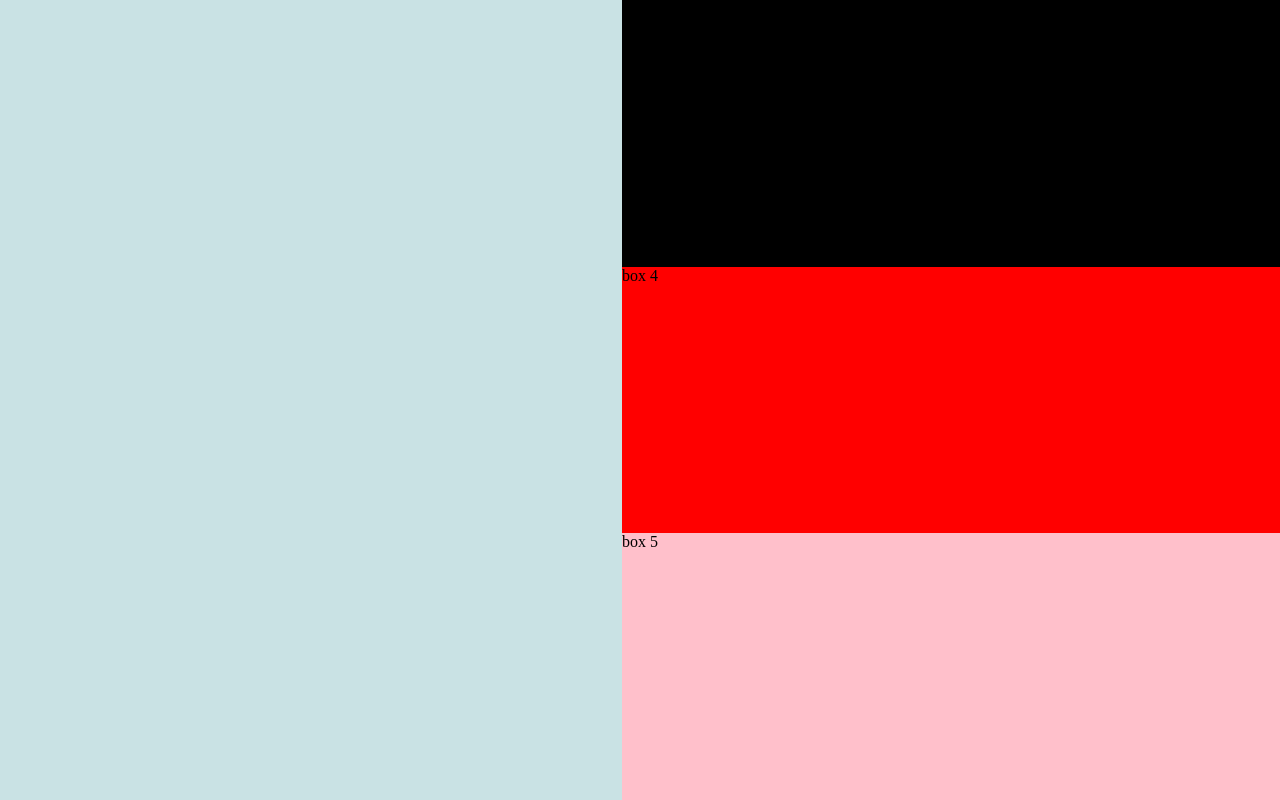
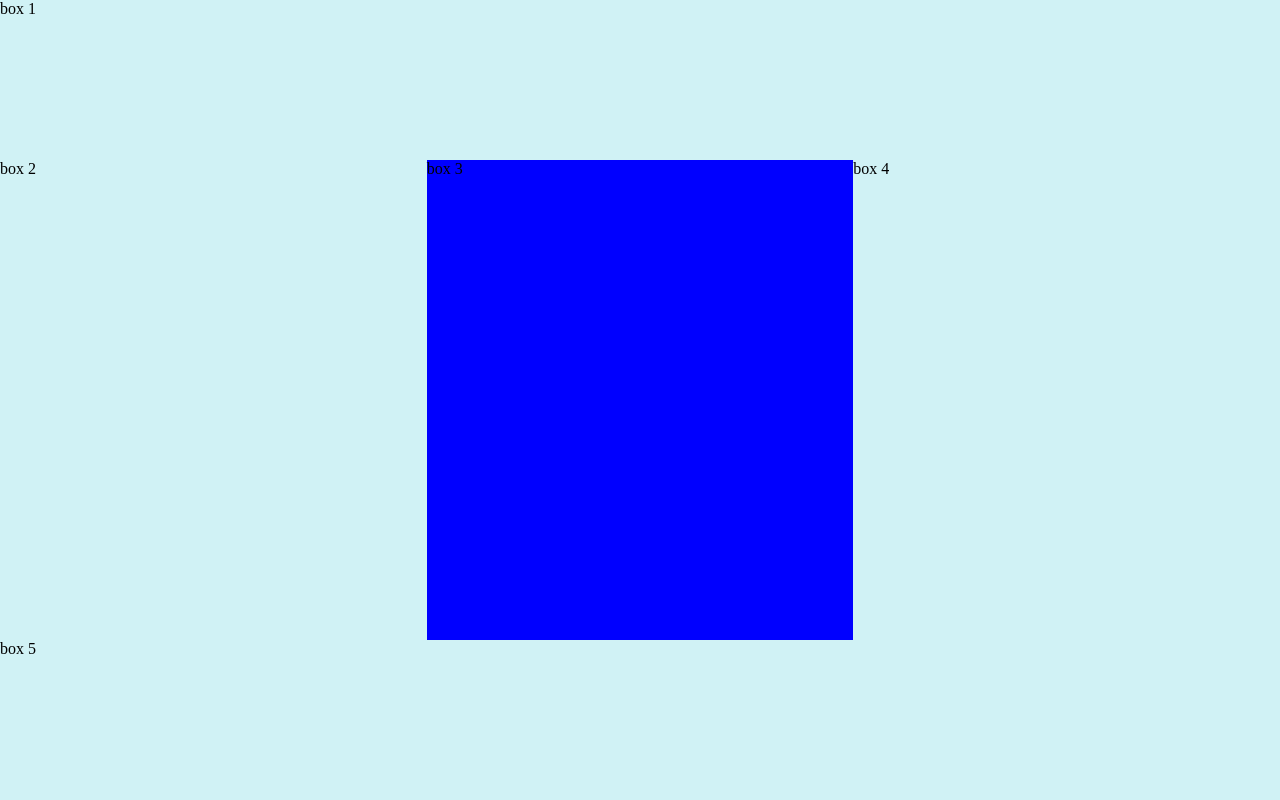
Before and after one commit to Buenomaurilio/gridPadrao, a plain HTML site: page login.html in a window 1280 px wide. Drawn offline with Linux system fonts and the light colour scheme.

Commit message:
esboco de grid para centralizar tela de login

```diff
--- a/configLogin.css
+++ b/configLogin.css
@@ -3,49 +3,39 @@ html, body{
     margin: 0;
     height: 100vh;
     box-sizing: border-box;
-    background-color:rgb(201, 226, 228);
+    background-color:rgb(208, 242, 245);
 }
 
 .grid-container{
     height: 100vh;
     display: grid;
-    grid-template-columns:
-        [inicio-sidebar-esq] 1fr 10px 1fr
-        [fim-sidebar-esq] 10px
-        [inicio-principal] 1fr repeat(7, 10px, 1fr)
-        [fim-principal] 10px
-        [inicio-sidebar-dir] 1fr 10px 1fr
-        [fim-sidebar-dir]
-        ;
-    grid-template-rows:
-        [cabecalho] 1fr
-        [principal] 1fr
-        [rodape] 1fr
+    grid-template-columns: repeat(12, 1fr);
+    grid-template-rows: repeat(5, 1fr);
     ;
 }
 
 .cx-1{
-    background: black;
-    grid-column: inicio-sidebar-esq / fim-sidebar-dir;
-    grid-row: cabecalho;
+
+    grid-column: 1/15;
+    grid-row: 1/2;
 }
 .cx-2{
-    background: yellow;
-    grid-column:inicio-sidebar-esq / fim-sidebar-esq;
-    grid-row: principal;
+
+    grid-column: 1/5;
+    grid-row: 2/5;
 }
 .cx-3{
     background: blue;
-    grid-column:inicio-principal / fim-principal;
-    grid-row: principal;
+    grid-column:5/9;
+    grid-row: 2/5;
 }
 .cx-4{
-    background: red;
-    grid-column: inicio-sidebar-dir / fim-sidebar-dir;
-    grid-row: principal;
+
+    grid-column:9/15;
+    grid-row: 2/5;
 }
 .cx-5{
-    background: pink;
-    grid-column: inicio-sidebar-esq / fim-sidebar-dir;
-    grid-row: rodape;
+
+    grid-column: 1/15;
+    grid-row: 5/6;
 }
```
